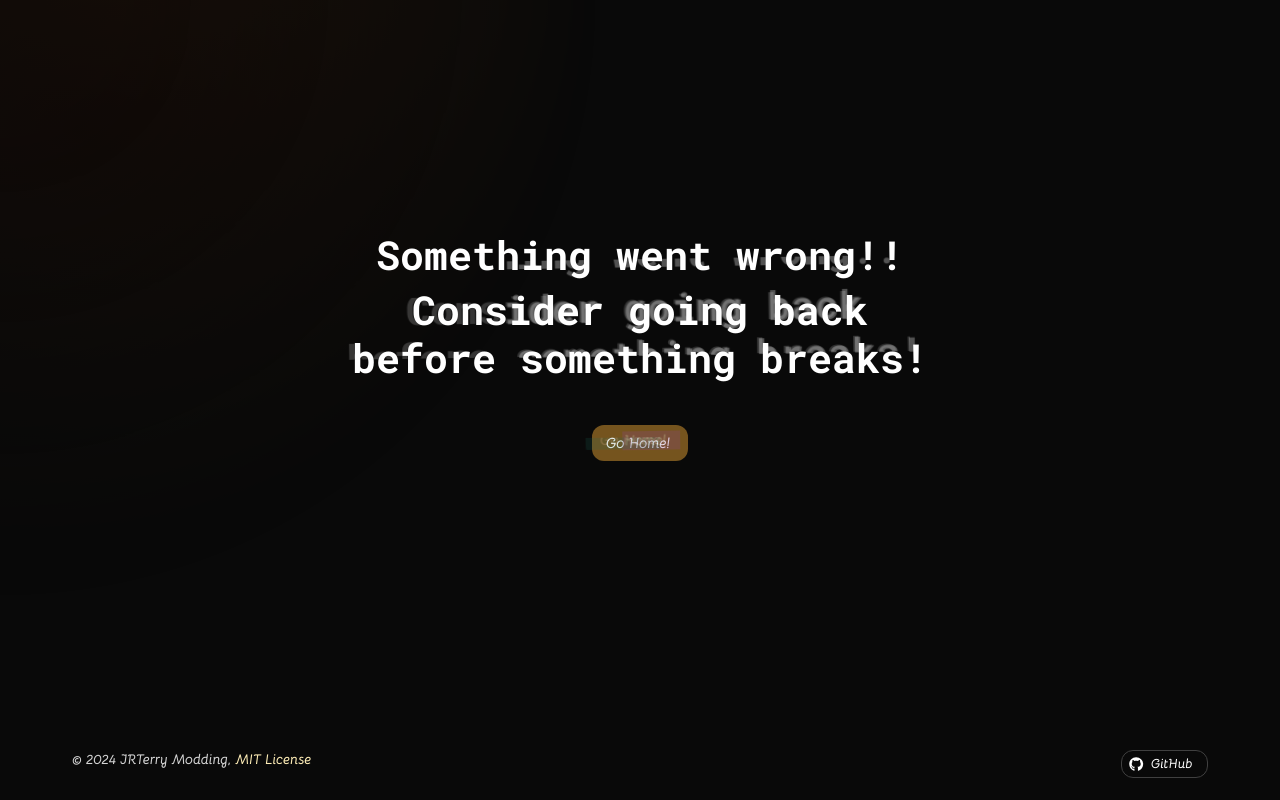
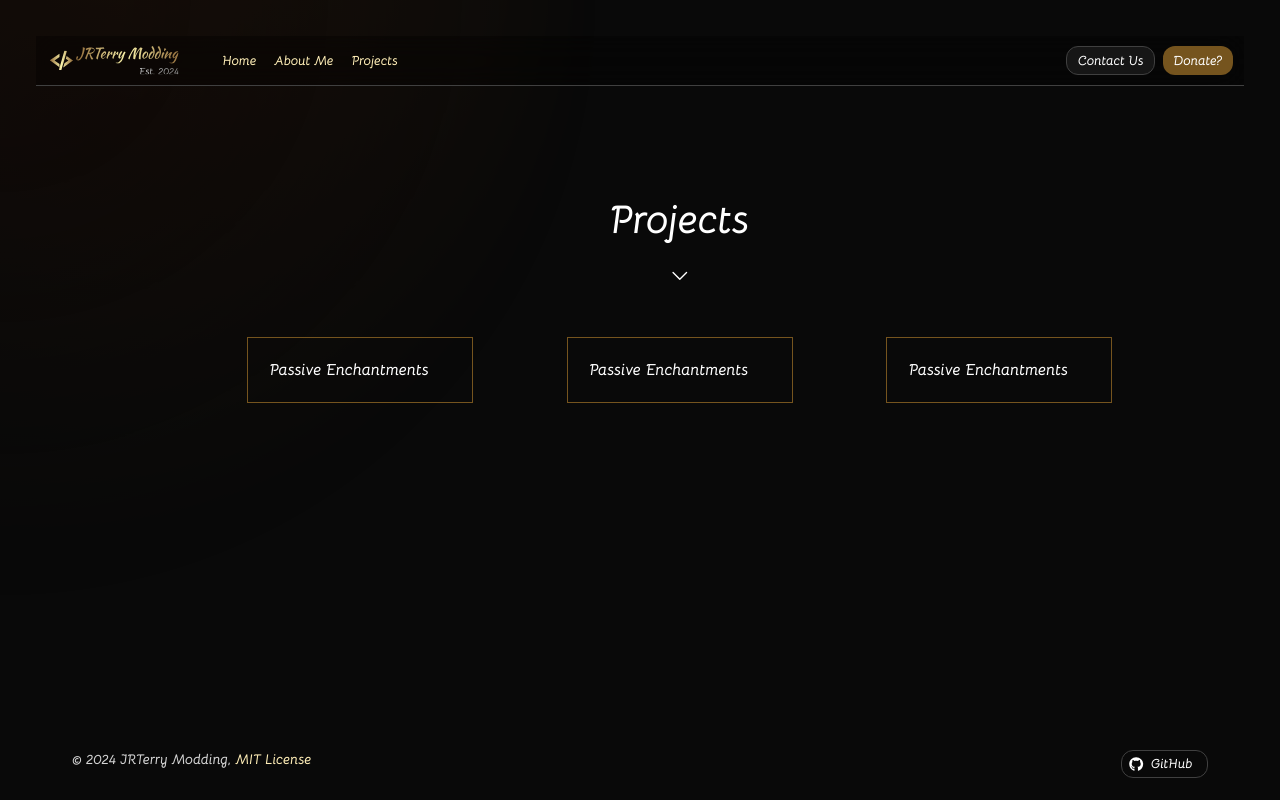
Before and after one commit to JRTerry-Modding/jrterrymodding.dev, a Next.js app: page /projects in a window 1280 px wide. Before the commit this address had no page. Built offline with nearby package versions, Linux system fonts and the light colour scheme; no server answers.

Commit message:
Add Projects page and Mods component
Introduced a new Projects page featuring a section and format for displaying project mods. Added `Mods` component for fetching mod details from Modrinth and CurseForge APIs. Updated `.gitignore` to include `.env` files and added `dotenv` dependency.

```diff
--- a/package.json
+++ b/package.json
@@ -14,6 +14,7 @@
 		"@vercel/speed-insights": "^1.0.14",
 		"classnames": "^2.5.1",
 		"compressorjs": "^1.2.1",
+		"dotenv": "^16.4.5",
 		"next": "^14.2.4",
 		"postcss": "^8.4.39",
 		"postcss-preset-env": "^9.5.15",
--- /dev/null
+++ b/src/app/components/mods.tsx
@@ -0,0 +1,29 @@
+export const Mods = [
+  {
+    name: "Passive Enchantments",
+    summary: "(todo)",
+    icon: "",
+    modrinthid: "ySCXsBkM",
+    curseforgeid: "1097603",
+    githublink: "https://github.com/JRTerry-Modding/Passive_Enchantments",
+    id: "00",
+  },
+  {
+    name: "Passive Enchantments",
+    summary: "(todo)",
+    icon: "",
+    modrinthid: "ySCXsBkM",
+    curseforgeid: "1097603",
+    githublink: "https://github.com/JRTerry-Modding/Passive_Enchantments",
+    id: "01",
+  },
+  {
+    name: "Passive Enchantments",
+    summary: "(todo)",
+    icon: "",
+    modrinthid: "ySCXsBkM",
+    curseforgeid: "1097603",
+    githublink: "https://github.com/JRTerry-Modding/Passive_Enchantments",
+    id: "02",
+  },
+];
--- /dev/null
+++ b/src/app/components/project-format.tsx
@@ -0,0 +1,95 @@
+import { Mods } from "@/app/components/mods";
+import React, { useEffect, useState } from "react";
+import { Flex, Grid, Icon, Text } from "@/once-ui/components";
+
+export const ProjectFormat = () => {
+  return (
+    <Grid
+      columns="repeat(3, 1fr)"
+      gap="104"
+      padding={"32"}
+      mobileColumns="1col"
+    >
+      {Mods.map((mod) => {
+        const [downloads, setDownloads] = useState(0);
+        const [links, setLinks] = useState({
+          modrinth: "",
+          curseforge: "",
+        });
+
+        useEffect(() => {
+          const setInfo = async () => {
+            const modrinthData = mod.modrinthid
+              ? await fetch(
+                  `https://api.modrinth.com/v2/project/${mod.modrinthid}`,
+                  { method: "GET", headers: {} },
+                )
+                  .then((res) => res.json())
+                  .catch(() => null)
+              : null;
+
+            const curseapikeyparts =
+              process.env.NEXT_PUBLIC_CURSEFORGE_API_KEY.split(",");
+            const curseapikey = curseapikeyparts.join("$");
+            const curseforgeData = mod.curseforgeid
+              ? await fetch(
+                  `https://api.curseforge.com/v1/mods/${mod.curseforgeid}`,
+                  {
+                    method: "GET",
+                    headers: {
+                      Accept: "application/json",
+                      "X-Api-Key": curseapikey,
+                    },
+                  },
+                )
+                  .then((res) => res.json())
+                  .catch(() => null)
+              : null;
+
+            setDownloads(
+              (modrinthData ? modrinthData.downloads : 0) +
+                (curseforgeData ? curseforgeData.data.downloadCount : 0),
+            );
+            setLinks({
+              modrinth: modrinthData
+                ? `https://modrinth.com/mod/${modrinthData.slug}`
+                : "",
+              curseforge: curseforgeData
+                ? curseforgeData.data.links.websiteUrl
+                : "",
+            });
+          };
+          setInfo();
+        }, []);
+
+        return (
+          <Flex
+            key={mod.id}
+            padding={"24"}
+            borderStyle={"solid-1"}
+            border={"brand-strong"}
+            alignItems="center"
+            direction="column"
+          >
+            <Flex gap={"24"}>
+              <Text>{mod.name}</Text>
+
+              <Flex>
+                {links.modrinth && (
+                  <a href={links.modrinth} target="_blank" rel="noreferrer">
+                    <Icon name={"modrinth"} size={"m"}></Icon>
+                  </a>
+                )}
+                {links.curseforge && (
+                  <a href={links.curseforge} target="_blank" rel="noreferrer">
+                    <Icon name={"curseforge"} size={"m"}></Icon>
+                  </a>
+                )}
+              </Flex>
+            </Flex>
+          </Flex>
+        );
+      })}
+    </Grid>
+  );
+};
--- /dev/null
+++ b/src/app/projects/page.tsx
@@ -0,0 +1,85 @@
+"use client";
+
+import React from "react";
+
+import { Flex, Heading, Icon } from "@/once-ui/components";
+import { Footer } from "@/app/components/footer";
+import { Nav } from "@/app/components/nav";
+import { ProjectFormat } from "@/app/components/project-format";
+
+export default function AboutMe() {
+  return (
+    <Flex
+      fillWidth
+      paddingTop="l"
+      paddingX="l"
+      direction="column"
+      alignItems="center"
+      flex={1}
+    >
+      <Nav />
+
+      <Flex
+        position="relative"
+        as="section"
+        overflow="hidden"
+        fillWidth
+        minHeight="0"
+        maxWidth={68}
+        direction="column"
+        alignItems="center"
+        flex={1}
+      >
+        <Flex
+          as="main"
+          direction="column"
+          justifyContent="center"
+          fillWidth
+          fillHeight
+          padding="l"
+          gap="l"
+        >
+          <Flex
+            mobileDirection="column"
+            fillWidth
+            fillHeight
+            gap="24"
+            alignItems="center"
+          >
+            <Flex padding={"32"}></Flex>
+            <Flex
+              position="relative"
+              flex={4}
+              gap="24"
+              marginBottom="104"
+              direction="column"
+              alignItems="center"
+            >
+              <Heading
+                wrap="balance"
+                variant="display-strong-s"
+                align={"center"}
+              >
+                Projects
+              </Heading>
+              <Icon name="chevronDown" />
+              <Flex>
+                <Flex
+                  position="relative"
+                  flex={4}
+                  gap="24"
+                  marginBottom="104"
+                  direction="column"
+                  alignItems="center"
+                >
+                  <ProjectFormat />
+                </Flex>
+              </Flex>
+            </Flex>
+          </Flex>
+        </Flex>
+      </Flex>
+      <Footer />
+    </Flex>
+  );
+}
--- a/src/once-ui/icons.ts
+++ b/src/once-ui/icons.ts
@@ -29,6 +29,7 @@ import {
   SiFlutter,
   SiJavascript,
   SiKotlin,
+  SiMinecraft,
   SiModrinth,
 } from "react-icons/si";
 
@@ -68,4 +69,5 @@ export const iconLibrary: Record<string, IconType> = {
   java: DiJava,
   kotlin: SiKotlin,
   flutter: SiFlutter,
+  minecraft: SiMinecraft,
 };
```
Also changed, not shown: src/app/aboutme/page.tsx (+35 -13 lines), 2 other files (tests, documents, lock files or other folders).
